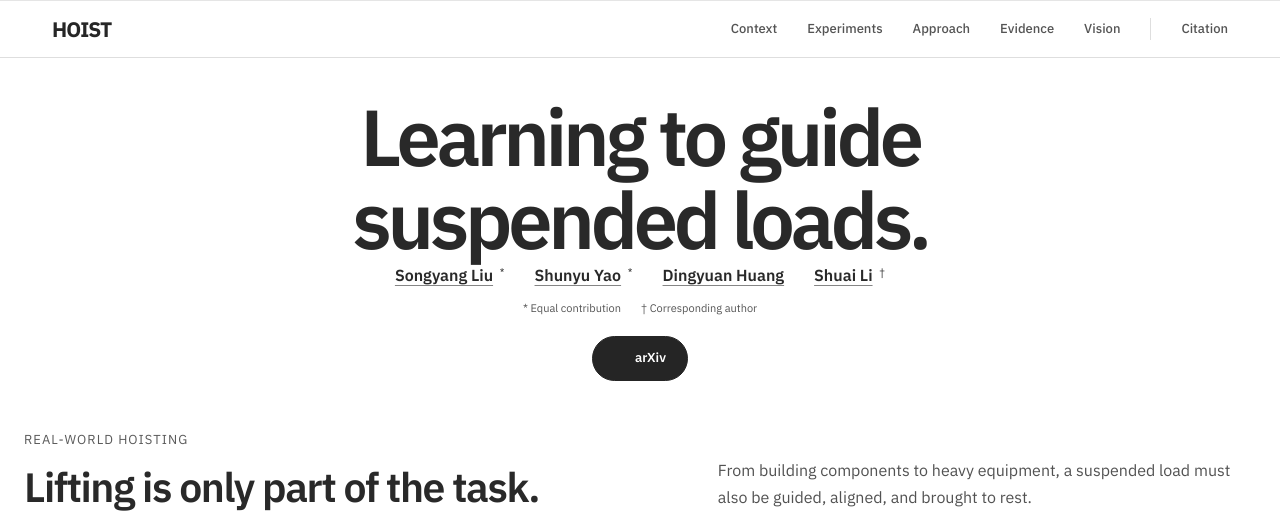
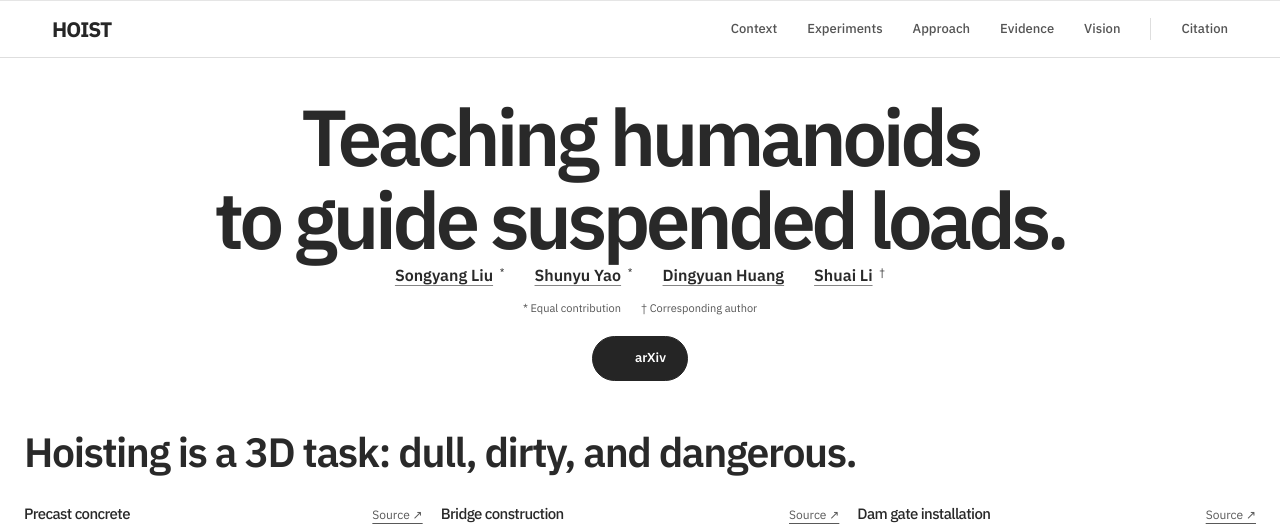
Before and after one commit to cgchrfchscyrh/humanoid-hoisting, an Astro site: page / in a window 1280 px wide. Shown: the top 530 px of the page. Built offline with nearby package versions, Linux system fonts and the light colour scheme; Astro itself is replaced by a stand-in of ours; grey boxes are pictures that could not be loaded; some icons are missing.

Commit message:
Highlight humanoid learning and the 3D nature of hoisting

```diff
--- a/reports/axe-wcag21aa.json
+++ b/reports/axe-wcag21aa.json
@@ -1,5 +1,5 @@
 {
-  "date": "2026-11-02T15:03:17.256Z",
+  "date": "2026-11-02T15:20:30.054Z",
   "engine": "axe-core via Playwright",
   "target": "WCAG 2.1 A and AA",
   "scans": [
--- a/src/components/HoistingGallery.astro
+++ b/src/components/HoistingGallery.astro
@@ -3,9 +3,8 @@ import clips from "../data/world-hoisting.json";
 import { asset } from "../data/project";
 ---
 <section class="hoisting-gallery" id="real-world" aria-labelledby="real-world-title">
-  <div class="gallery-heading">
-    <div><p class="section-label">Real-world hoisting</p><h2 id="real-world-title">Lifting is only part of the task.</h2></div>
-    <p>From building components to heavy equipment, a suspended load must also be guided, aligned, and brought to rest.</p>
+  <div class="gallery-heading gallery-heading--statement">
+    <h2 id="real-world-title">Hoisting is a 3D task: dull, dirty, and dangerous.</h2>
   </div>
   <div class="world-grid">
     {clips.map(clip => <article class="world-card">
--- a/src/data/vision-stories.json
+++ b/src/data/vision-stories.json
@@ -1,6 +1,6 @@
 {
   "hoist": {
-    "headline": "Learning to guide suspended loads.",
+    "headline": "Teaching humanoids to guide suspended loads.",
     "title": "From one guided load to a coordinated worksite.",
     "current": "Place a suspended box",
     "evidence": "Controlled lab + simulation",
@@ -31,8 +31,8 @@
     "sceneAlt": "Future concept: a crane suspends a load between a crew member and a humanoid beside an unfinished structure.",
     "description": "The current work demonstrates humanoid guidance of one suspended box in controlled laboratory and simulation settings. Three open connections—adaptive contact, coordination with lifting equipment, and integration into site operations—lead toward a future coordinated lift. The illustration places a humanoid and a crew member beside a crane-suspended load and an unfinished structure. It is a collaborative concept, not evidence of a field-deployed system.",
     "headlineLines": [
-      "Learning to guide",
-      "suspended loads."
+      "Teaching humanoids",
+      "to guide suspended loads."
     ]
   }
 }
--- a/src/styles/global.css
+++ b/src/styles/global.css
@@ -1912,6 +1912,7 @@ math {
   margin: 48px auto 0;
 }
 .gallery-heading { display: grid; grid-template-columns: 1.2fr 1fr; align-items: end; gap: 48px; margin-bottom: 28px; }
+.gallery-heading--statement { display: block; }
 .section-label { margin: 0 0 12px; font-size: 13px; color: #595959; letter-spacing: .08em; text-transform: uppercase; }
 .gallery-heading h2 { font-size: clamp(28px, 3.2vw, 42px); line-height: 1.13; letter-spacing: -.035em; margin: 0; }
 .gallery-heading > p { font-size: 16px; line-height: 1.65; color: #525252; margin: 0; }
```
